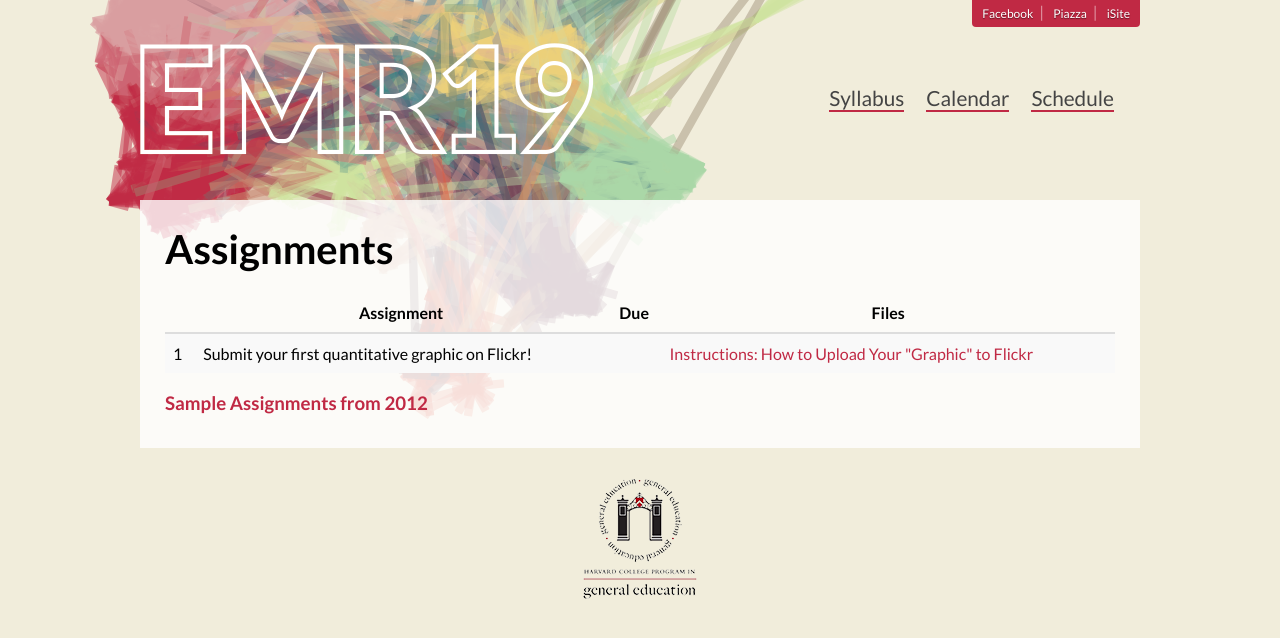
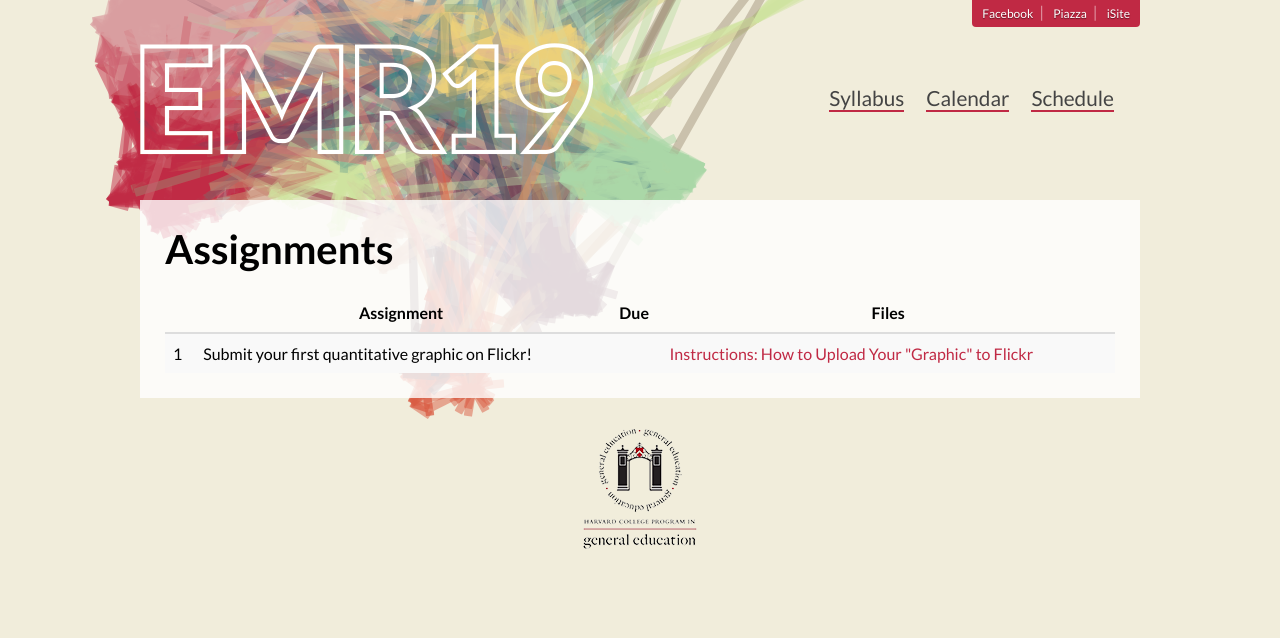
Before and after one commit to emr19/emr19.github.io, a Jekyll site: the page built from assignments/index.html, in a window 1280 px wide. Shown: the top 638 px of the page. Built offline with Jekyll 4.4.1, drawn with Linux system fonts in a browser that asks for light colours; Markdown is read by kramdown in place of the engine named in the settings.

Commit message:
Removed unnecessary 2012 assignment link

```diff
--- a/assignments/index.html
+++ b/assignments/index.html
@@ -23,5 +23,3 @@ title: Assignments
     </tr>
   </tbody>
 </table>
-
-<h3><a href="http://isites.harvard.edu/icb/icb.do?keyword=k84386&pageid=icb.page486598">Sample Assignments from 2012</a></h3>
```
